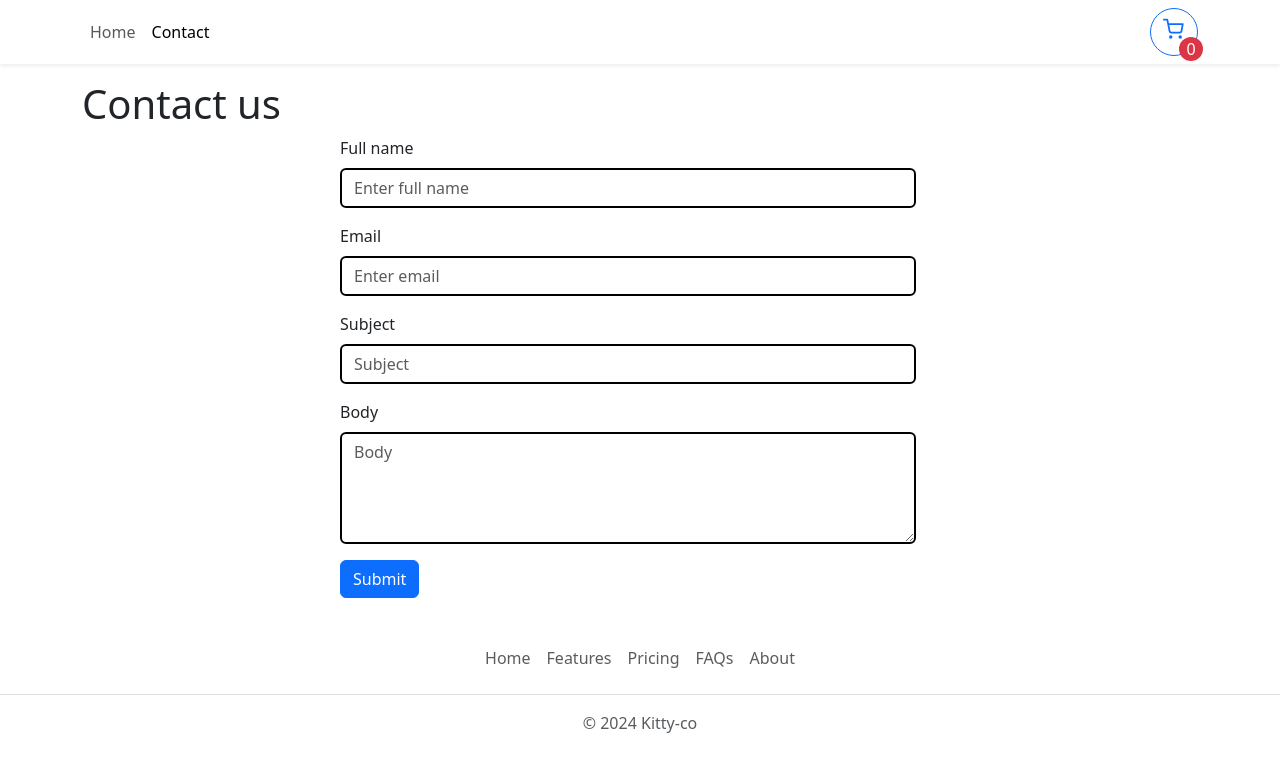
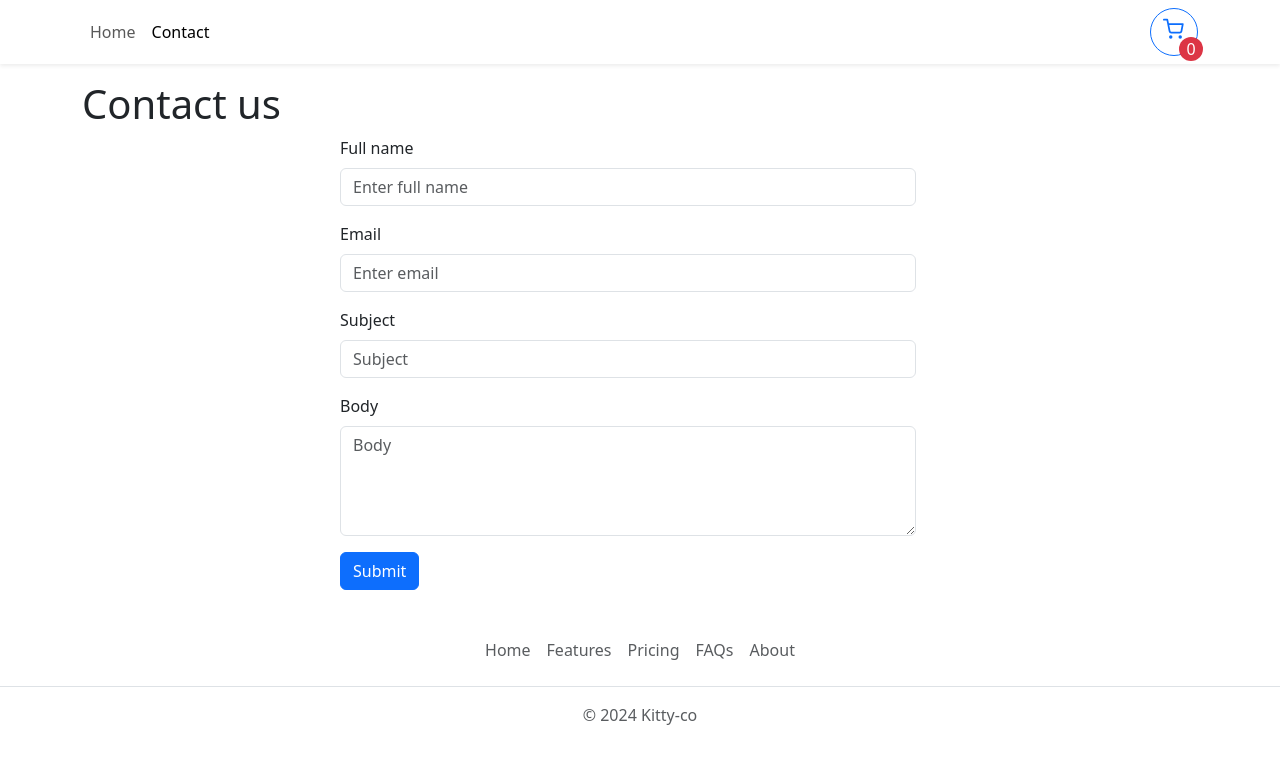
Before and after one commit to KityLinn/fameworks-ca, a React (Vite) app: page /contact in a window 1280 px wide. Shown: the top 772 px of the page. Built offline with nearby package versions, Linux system fonts and the light colour scheme.

Commit message:
contact form validation

```diff
--- a/package.json
+++ b/package.json
@@ -14,6 +14,7 @@
     "react": "^18.2.0",
     "react-bootstrap": "^2.10.2",
     "react-dom": "^18.2.0",
+    "react-hook-form": "^7.51.2",
     "react-router-dom": "^6.22.3"
   },
   "devDependencies": {
--- a/src/pages/Contact.jsx
+++ b/src/pages/Contact.jsx
@@ -1,45 +1,78 @@
-import { useEffect, useState } from "react";
 import { Col, Row, Form, Button} from "react-bootstrap";
+import { useForm } from 'react-hook-form';
+
+
 
 
 export function Contact() {
+    const { register, handleSubmit, formState: { errors } } = useForm();
+
+    function onSubmit(data) {
+      console.log(data);
+    }
+
   return (
     <>
       <Row className="d-flex align-items-center w-100 justify-content-center">
         <h1>Contact us</h1>
-        <Form  style={{ maxWidth: "600px" }}>
+        <Form onSubmit={handleSubmit(onSubmit)} style={{ maxWidth: "600px" }} >
           <Form.Group className="mb-3" controlId="formName">
             <Form.Label>Full name</Form.Label>
             <Form.Control
-              className="border-black border-2"
+              className={errors.fullName && "error"}
               type="text"
               placeholder="Enter full name"
+              {...register('fullName', {
+                required: true,
+                minLength: {value: 3,
+                            message: "Full name must be more than 3 characters" }
+              })}
             />
+            <p>{errors.fullName?.message}</p>
           </Form.Group>
           <Form.Group className="mb-3" controlId="formEmail">
             <Form.Label>Email</Form.Label>
             <Form.Control
-              className="border-black border-2"
+              className={errors.emailFull && "error"}
               type="email"
               placeholder="Enter email"
+              {...register('emailFull', {
+                required: true,
+                pattern: {
+                    value: /\S+@\S+\.\S+/,
+                    message: "Valid email required",
+                  },
+              })}
             />
+            <p>{errors.emailFull?.message}</p>
           </Form.Group>
           <Form.Group className="mb-3" controlId="formSubject">
             <Form.Label>Subject</Form.Label>
             <Form.Control
-              className="border-black border-2"
+              className={errors.SubjectFull && "error"}
               type="text"
               placeholder="Subject"
+              {...register('SubjectFull', {
+                required: true,
+                minLength: {value: 3,
+                            message: "Subject must be more than 3 characters" }
+              })}
             />
+            <p>{errors.SubjectFull?.message}</p>
           </Form.Group>
           <Form.Group className="mb-3" controlId="formBody">
             <Form.Label>Body</Form.Label>
             <Form.Control
               as="textarea"
               rows={4}
-              className="border-black border-2"
+              className={errors.bodyFull && "error"}
               placeholder="Body"
+              {...register('bodyFull', {
+                minLength: {value: 3,
+                  message: "Body name must be more than 3 characters" }
+              })}
             />
+            <p>{errors.bodyFull?.message}</p>
           </Form.Group>
           <Button variant="primary" type="submit">
             Submit
```
Also changed, not shown: 1 other file (tests, documents, lock files or other folders).
